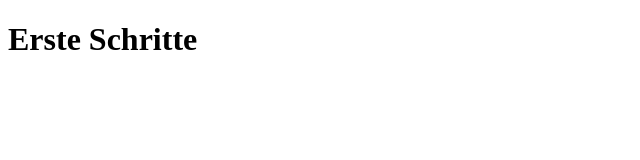
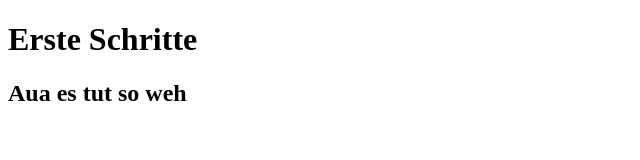
Before and after one commit to Kevster1/GR1, a plain HTML site: page index.html in a window 1280 px wide. Shown: the whole page, without its empty margins (0-640 px from the left). Drawn offline with Linux system fonts and the light colour scheme.

Commit message:
änderung bei kevin

```diff
--- a/index.html
+++ b/index.html
@@ -9,5 +9,6 @@
 </head>
 <body>
     <h1>Erste Schritte</h1>
+    <h2>Aua es tut so weh</h2>
 </body>
 </html>
```
